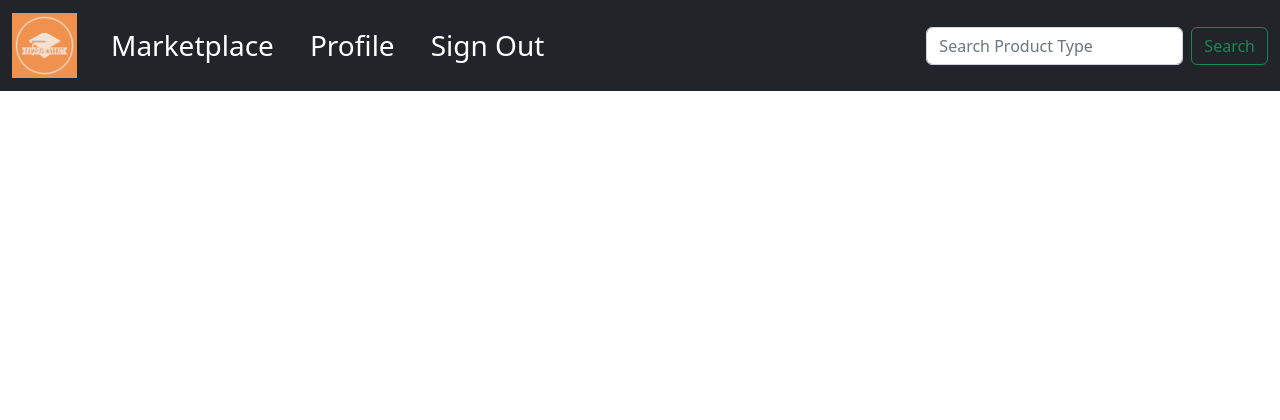
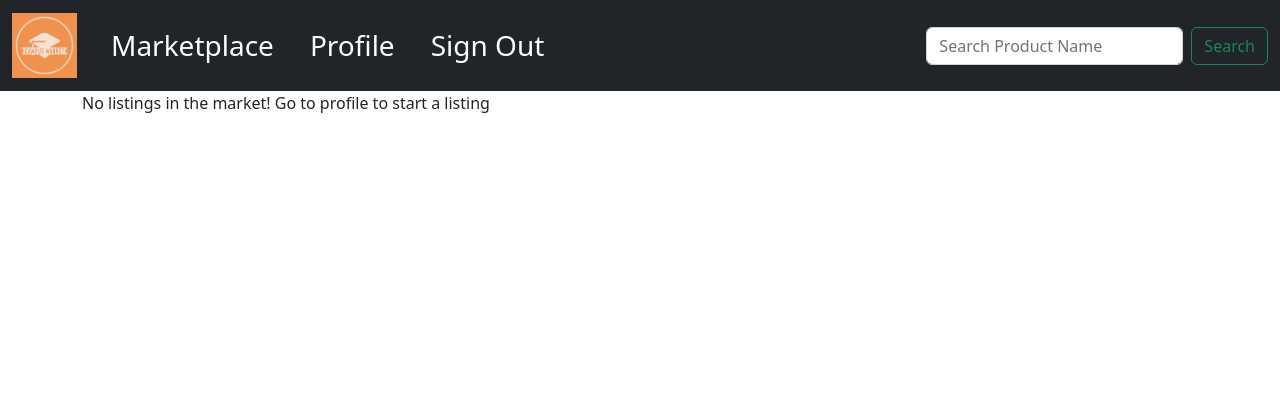
Before and after one commit to njohns91/3155_final_project, a Flask app: page /market_place in a window 1280 px wide. Shown: the top 420 px of the page. Run offline with Flask 3, Linux system fonts and the light colour scheme; the visitor is signed in with stand-in values (Sample User, id 1).

Commit message:
Shows no listings when database empty

```diff
--- a/blueprints/market_blueprint.py
+++ b/blueprints/market_blueprint.py
@@ -36,8 +36,6 @@ def create_item():
     item_cetegory = request.form.get('product_category')
     item_price = request.form.get('product_price')
     person_id = session['person']['person_id']
-
-    print(person_id)
 
     #save listing images
 
@@ -112,6 +110,8 @@ def update_item(listing_id):
 
 @router.post('/search')
 def search():
+    if 'person' not in session:
+        return redirect('/')
     form = SearchForm()
     listings = Listing.query
     if form.validate_on_submit():
--- a/templates/_layout_pages.html
+++ b/templates/_layout_pages.html
@@ -30,7 +30,7 @@
             </ul>
             <form class="d-flex" role="search" method="POST" action='/search'>
                 {{ form.hidden_tag() }}
-                <input class="form-control me-2" type="search" placeholder="Search Product Type" aria-label="Search" name="searched">
+                <input class="form-control me-2" type="search" placeholder="Search Product Name" aria-label="Search" name="searched">
                 <button class="btn btn-outline-success" type="submit">Search</button>
               </form>
             </div>
--- a/templates/market_place.html
+++ b/templates/market_place.html
@@ -2,6 +2,7 @@
 
 {% block body %}
 
+{% if market %}
     <div class="row">
         {% for Listing in market %}
             <div class="column">
@@ -18,4 +19,8 @@
             </div>
         {% endfor %}
     </div>
+{% else %}
+    <p>No listings in the market! Go to profile to start a listing </p>
+{% endif %}
+
 {% endblock %}
--- a/templates/profile.html
+++ b/templates/profile.html
@@ -16,6 +16,7 @@
 
     <div class="column-right">
         <h1>My Listings</h1>
+        {% if user_list[0] %}
             <div class="inner-row">
                 {% for Listing in user_list %}
                     <div class="card">
@@ -29,6 +30,10 @@
                     </div>
                 {% endfor %}
             </div>
+        {% else %}
+        <div>
+            <p>No personal listings. Create a listing from the side pannel!</p></div>
+        {% endif %}
     </div>
 
 </div>
--- a/templates/search.html
+++ b/templates/search.html
@@ -3,6 +3,7 @@
 {% block body %}
 
 <div class="row">
+    {% if listings %}
         {% for Listing in listings %}
             <div class="column">
                 <div class="card" href>
@@ -17,5 +18,10 @@
                 </div>
             </div>
         {% endfor %}
+    {% else %}
+        <div class="column">
+            <p>No listings match your search</p>
+        </div>
+    {% endif %}
 </div>
 {% endblock %}
```
Lines whose indentation alone changed are shown as unchanged.
